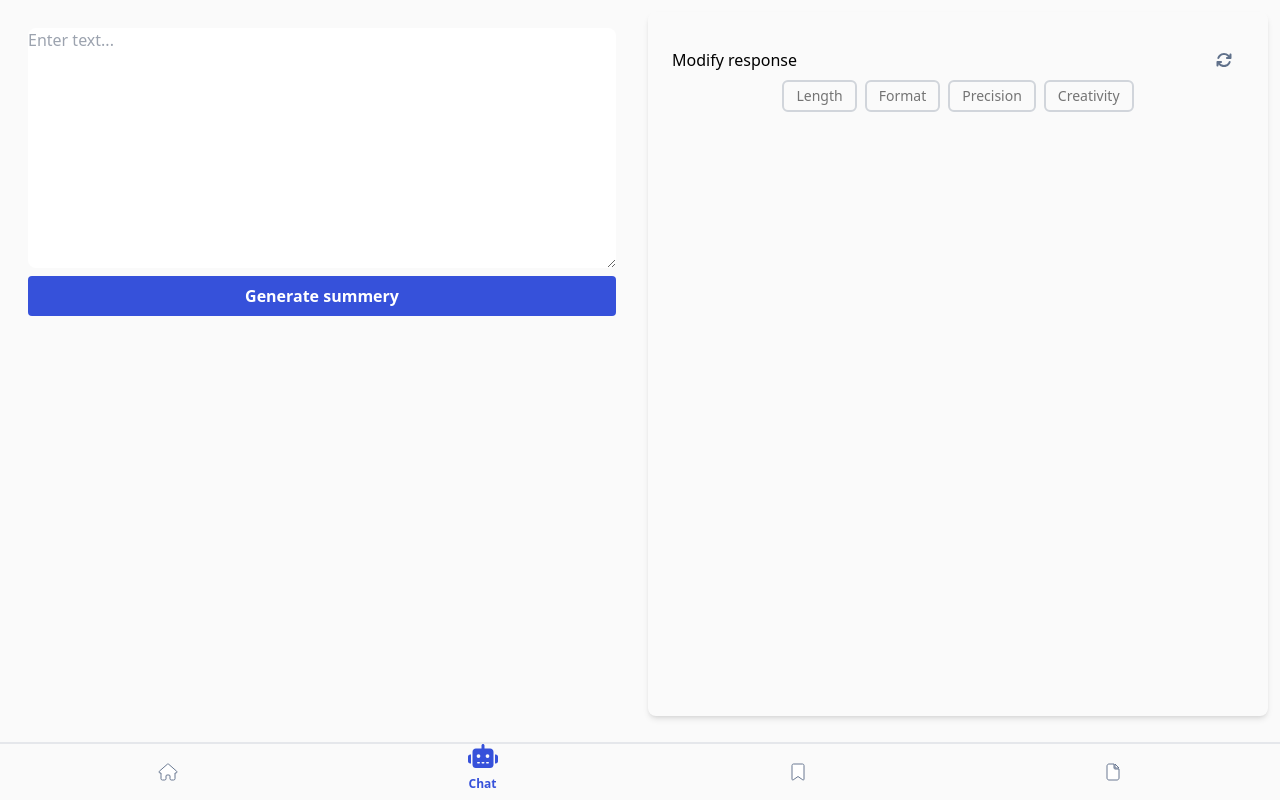
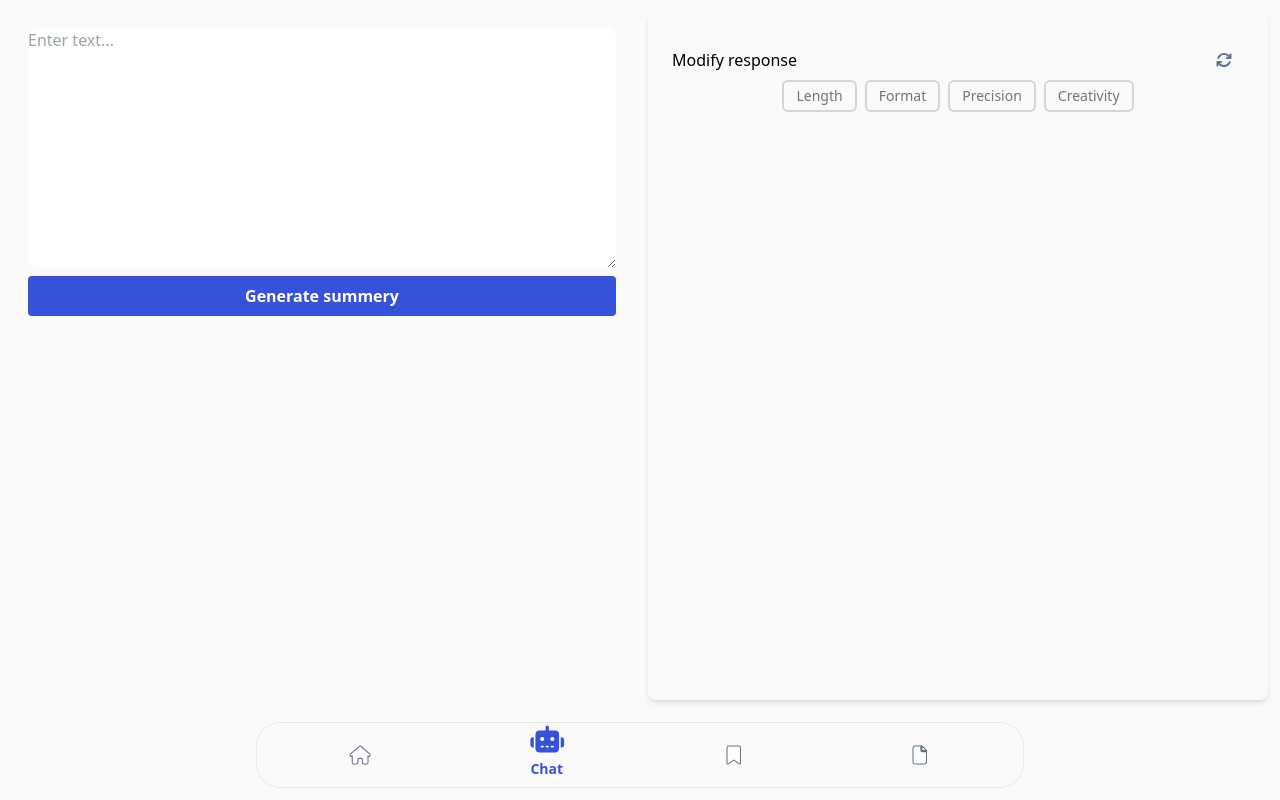
Before and after one commit to DevitoDbug/textSummarizer, a React (Vite) app: page /chatapp in a window 1280 px wide. Built offline with nearby package versions, Linux system fonts and the light colour scheme.

Commit message:
feat: Make navbar responsive for various screen sizes

```diff
--- a/src/App.jsx
+++ b/src/App.jsx
@@ -10,12 +10,12 @@ import RequestParameterContextProvider from './context/RequestParameterContext';
 import DownloadPDFContextProvider from './context/DownloadPDFContext';
 const App = () => {
   return (
-    <div className=" h-screen w-screen bg-C_GreyShades ">
+    <div className=" h-screen w-screen bg-C_GreyShades md:flex md:flex-col">
       <SummeryDataContextProvider>
         <RequestParameterContextProvider>
           <DownloadPDFContextProvider>
             <BrowserRouter>
-              <div className="h-[91%] overflow-y-scroll ">
+              <div className="h-[89%] overflow-y-scroll ">
                 <Routes>
                   <Route path="/" element={<Home />} />
                   <Route path="/summeries" element={<Summeries />} />
@@ -23,7 +23,7 @@ const App = () => {
                   <Route path="/chatapp" element={<ChatApp />} />
                 </Routes>
               </div>
-              <div className="fixed bottom-0 w-full">
+              <div className="fixed bottom-0 w-full md:bottom-3 md:w-[60%] md:self-center md:rounded-3xl">
                 <Navbar />
               </div>
             </BrowserRouter>
--- a/src/components/Navbar.jsx
+++ b/src/components/Navbar.jsx
@@ -57,10 +57,10 @@ const Navbar = () => {
   }, [location.pathname, navIcons]);
 
   return (
-    <div className=" flex justify-around gap-7 overflow-y-hidden border-b-0 border-t-2 bg-C_GreyShades px-6">
+    <div className=" flex justify-around gap-7 overflow-y-hidden border-b-0 border-t-2 bg-C_GreyShades px-6 md:rounded-3xl md:border">
       {navIcons.map((icon, index) => (
         <div
-          className="relative flex h-14 w-14 flex-col items-center justify-center"
+          className="relative flex h-14 w-14 flex-col items-center justify-center md:h-16 md:w-16 "
           key={index}
         >
           <button
@@ -76,13 +76,13 @@ const Navbar = () => {
           >
             <FontAwesomeIcon
               icon={icon.icon}
-              className={`text-md ${
+              className={`text-md md:text-lg ${
                 active === index ? ' scale-150 font-extrabold text-C_Blue ' : ''
               } transition-colors duration-300 `}
             />
           </button>
           <span
-            className={`absolute text-xs font-bold text-C_Blue ${
+            className={`absolute text-xs font-bold text-C_Blue md:text-sm ${
               active === index
                 ? '-bottom-6 -translate-y-8 transform opacity-100 duration-100 ease-in-out'
                 : '-bottom-6 transform opacity-0 duration-100 ease-in-out'
--- a/src/pages/ChatApp.jsx
+++ b/src/pages/ChatApp.jsx
@@ -22,7 +22,6 @@ const ChatApp = () => {
   //update download pdf
   const pdfData = useContext(DowloadPdfContext);
 
-  //buttons
   const buttons = [
     {
       id: 1,
@@ -221,12 +220,12 @@ const ChatApp = () => {
           </div>
           {summery && (
             <button
-              className="mt-5 w-28  rounded-2xl bg-C_Blue px-1 py-2 text-sm font-bold text-C_White hover:bg-blue-500"
+              className="w-29 mt-5 rounded-2xl bg-C_Blue px-1.5 py-2 text-sm font-bold text-C_White hover:bg-blue-500"
               onClick={() => {
                 pdfData.generatePDF();
               }}
             >
-              Download file
+              Download .pdf
             </button>
           )}
         </div>
```
